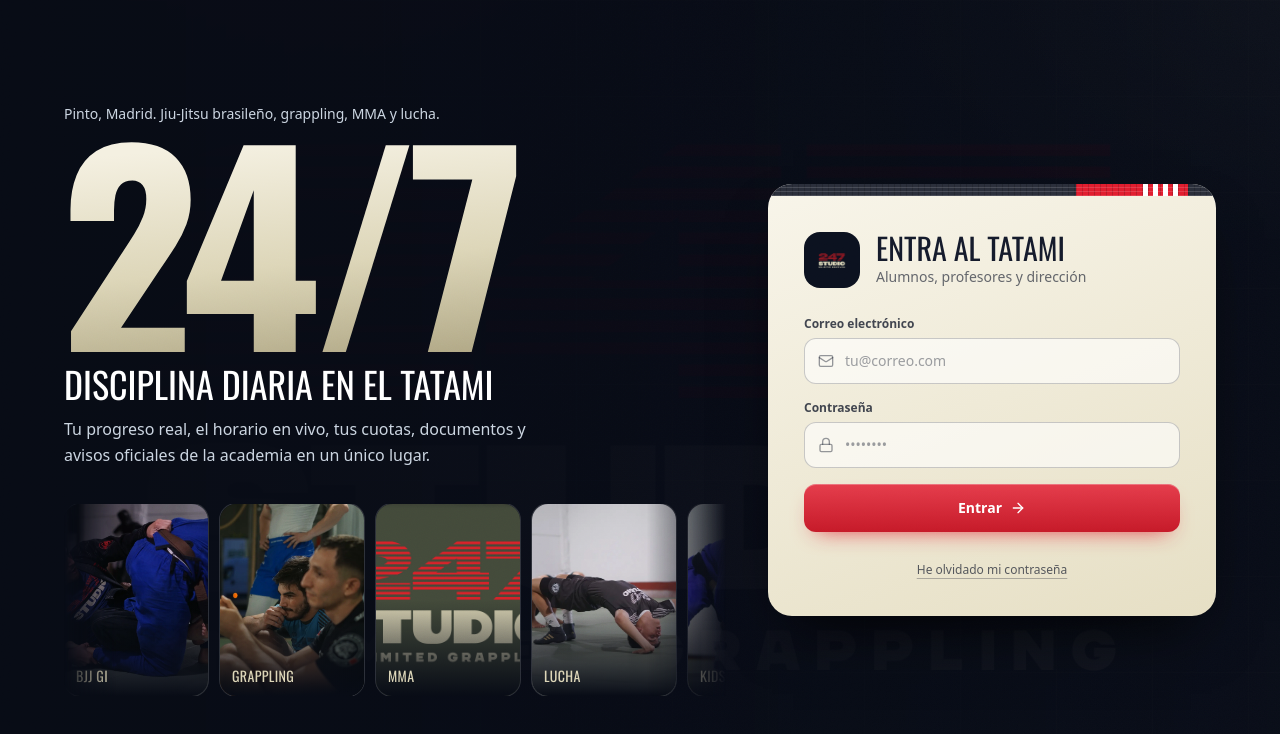
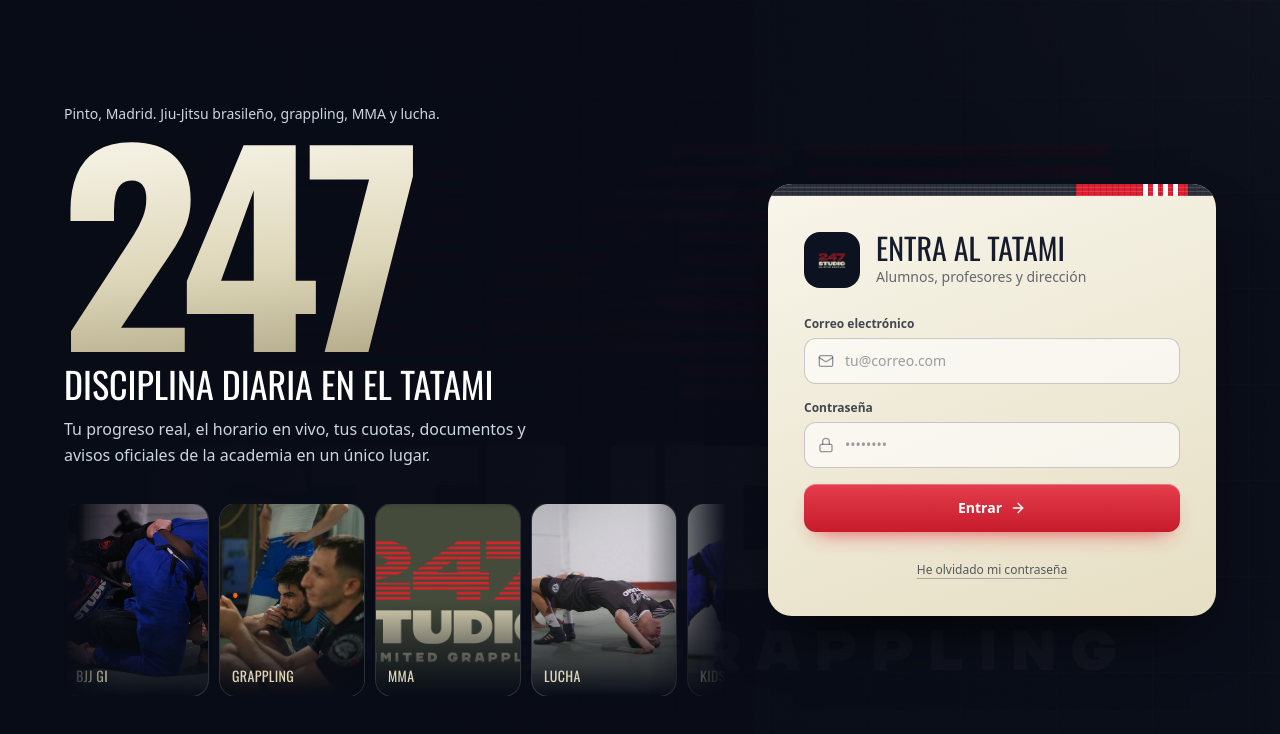
Before and after one commit to bulder28/247-STUDIO, a React (Vite) app: page /login in a window 1280 px wide. Shown: the top 734 px of the page. Built offline with nearby package versions, Linux system fonts and the light colour scheme; no server answers.

Commit message:
fix: mostrar 247 en lugar de 24/7 en portada de login

```diff
--- a/src/pages/LoginPage.tsx
+++ b/src/pages/LoginPage.tsx
@@ -82,7 +82,7 @@ export function LoginPage() {
             Pinto, Madrid. Jiu-Jitsu brasileño, grappling, MMA y lucha.
           </p>
 
-          {/* 24/7: los numerales se rellenan con la foto del tatami */}
+          {/* 247: los numerales se rellenan con la foto del tatami */}
           <p
             aria-hidden
             className="font-headline font-bold leading-[0.82] tracking-tighter select-none bg-cover bg-center mt-2 -ml-1"
@@ -94,7 +94,7 @@ export function LoginPage() {
               color: 'transparent',
             }}
           >
-            24/7
+            247
           </p>
 
           <h1 className="font-headline text-2xl sm:text-4xl uppercase text-white leading-tight mt-3 max-w-xl">
```
